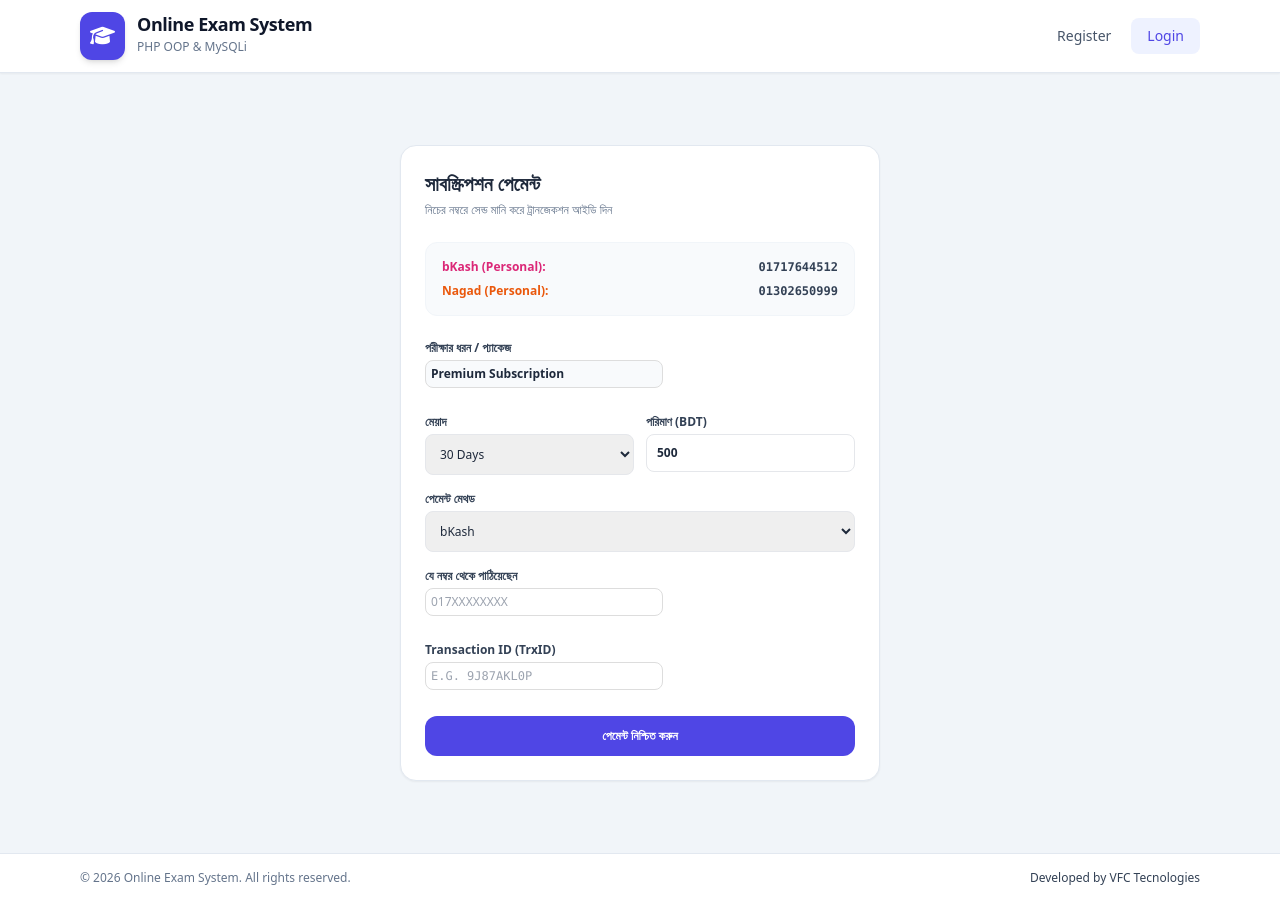
After one commit to bijoymohanta9/mcq, a PHP site: page /checkout.php in a window 1280 px wide. The commit adds this page. Run offline with PHP 8.4, Linux system fonts and the light colour scheme; some libraries are stand-ins or nearby versions.

Commit message:
working on payment method : done

```diff
--- /dev/null
+++ b/checkout.php
@@ -0,0 +1,84 @@
+<?php
+    $filepath = realpath(dirname(__FILE__));
+    include_once ($filepath.'/inc/header.php');
+    include_once ($filepath.'/../classes/Exam.php');
+
+    $userId = Session::get("userid") ? Session::get("userid") : Session::get("userId");
+    $exm = new Exam();
+
+    $msg = "";
+    if ($_SERVER['REQUEST_METHOD'] == 'POST' && isset($_POST['submit_payment'])) {
+        $msg = $exm->createSubscriptionRequest($_POST, $userId);
+    }
+?>
+
+<div class="w-full max-w-lg mx-auto my-10 px-4">
+    <div class="bg-white border border-slate-200 rounded-2xl shadow-sm p-6">
+        <h2 class="text-xl font-bold text-slate-800 mb-1">সাবস্ক্রিপশন পেমেন্ট</h2>
+        <p class="text-xs text-slate-500 mb-6">নিচের নম্বরে সেন্ড মানি করে ট্রানজেকশন আইডি দিন</p>
+
+        <?php if(!empty($msg)) echo $msg; ?>
+
+        <!-- Merchant/Personal Numbers -->
+        <div class="bg-slate-50 rounded-xl p-4 mb-6 border border-slate-100 text-xs space-y-2">
+            <div class="flex justify-between items-center">
+                <span class="font-bold text-pink-600">bKash (Personal):</span>
+                <span class="font-mono font-bold text-slate-700">01717644512</span>
+            </div>
+            <div class="flex justify-between items-center">
+                <span class="font-bold text-orange-600">Nagad (Personal):</span>
+                <span class="font-mono font-bold text-slate-700">01302650999</span>
+            </div>
+        </div>
+
+        <form action="" method="POST" class="space-y-4 text-xs">
+            <!-- Exam / Category Selection -->
+            <div>
+                <label class="block font-bold text-slate-700 mb-1">পরীক্ষার ধরন / প্যাকেজ</label>
+                <input type="text" name="exam_type" value="Premium Subscription" class="w-full p-2.5 border rounded-lg bg-slate-50 font-semibold" readonly>
+                <input type="hidden" name="category_id" value="1"> <!-- Dynamic ID -->
+            </div>
+
+            <div class="grid grid-cols-2 gap-3">
+                <div>
+                    <label class="block font-bold text-slate-700 mb-1">মেয়াদ</label>
+                    <select name="duration" class="w-full p-2.5 border rounded-lg focus:ring-1 focus:ring-indigo-500">
+                        <option value="30 Days">30 Days</option>
+                        <option value="90 Days">90 Days</option>
+                        <option value="365 Days">365 Days</option>
+                    </select>
+                </div>
+                <div>
+                    <label class="block font-bold text-slate-700 mb-1">পরিমাণ (BDT)</label>
+                    <input type="number" name="amount" value="500" class="w-full p-2.5 border rounded-lg font-bold" readonly>
+                </div>
+            </div>
+
+            <!-- Payment Method -->
+            <div>
+                <label class="block font-bold text-slate-700 mb-1">পেমেন্ট মেথড</label>
+                <select name="payment_method" class="w-full p-2.5 border rounded-lg focus:ring-1 focus:ring-indigo-500" required>
+                    <option value="bKash">bKash</option>
+                    <option value="Nagad">Nagad</option>
+                    <option value="Rocket">Rocket</option>
+                </select>
+            </div>
+
+            <div>
+                <label class="block font-bold text-slate-700 mb-1">যে নম্বর থেকে পাঠিয়েছেন</label>
+                <input type="text" name="sender_number" placeholder="017XXXXXXXX" class="w-full p-2.5 border rounded-lg" required>
+            </div>
+
+            <div>
+                <label class="block font-bold text-slate-700 mb-1">Transaction ID (TrxID)</label>
+                <input type="text" name="trx_id" placeholder="e.g. 9J87AKL0P" class="w-full p-2.5 border rounded-lg uppercase font-mono" required>
+            </div>
+
+            <button type="submit" name="submit_payment" class="w-full bg-indigo-600 hover:bg-indigo-700 text-white font-bold py-3 rounded-xl transition">
+                পেমেন্ট নিশ্চিত করুন
+            </button>
+        </form>
+    </div>
+</div>
+
+<?php include 'inc/footer.php'; ?>
--- a/classes/Exam.php
+++ b/classes/Exam.php
@@ -85,6 +85,39 @@ public function saveExamResult($userId, $categoryId, $subjectId, $total, $score,
     } else {
         return false;
     }
+}
+
+public function createSubscriptionRequest($data, $userId) {
+    $userId         = (int)$userId;
+    $category_id    = (int)$this->fm->validation($data['category_id']);
+    $exam_type      = mysqli_real_escape_string($this->db->link, $this->fm->validation($data['exam_type']));
+    $duration       = mysqli_real_escape_string($this->db->link, $this->fm->validation($data['duration']));
+    $amount         = (float)$this->fm->validation($data['amount']);
+    $payment_method = mysqli_real_escape_string($this->db->link, $this->fm->validation($data['payment_method']));
+    $sender_number  = mysqli_real_escape_string($this->db->link, $this->fm->validation($data['sender_number']));
+    $trx_id         = mysqli_real_escape_string($this->db->link, $this->fm->validation($data['trx_id']));
+
+    if (empty($trx_id) || empty($sender_number)) {
+        return "<div class='p-3 bg-rose-50 text-rose-600 rounded-lg text-xs font-bold mb-4'>সকল ফিল্ড পূরণ করুন!</div>";
+    }
+
+    $query = "INSERT INTO tbl_subscription(user_id, category_id, exam_type, duration, amount, payment_method, trx_id, sender_number, status)
+              VALUES('$userId', '$category_id', '$exam_type', '$duration', '$amount', '$payment_method', '$trx_id', '$sender_number', 'pending')";
+
+    $inserted = $this->db->insert($query);
+
+    if ($inserted) {
+        return "<div class='p-3 bg-emerald-50 text-emerald-700 rounded-lg text-xs font-bold mb-4'>পেমেন্ট রিকোয়েস্ট জমা হয়েছে! অ্যাডমিন ভেরিফাই করে এক্টিভ করে দেবে।</div>";
+    } else {
+        return "<div class='p-3 bg-rose-50 text-rose-600 rounded-lg text-xs font-bold mb-4'>পেমেন্ট রিকোয়েস্ট পাঠাতে সমস্যা হয়েছে।</div>";
+    }
+}
+
+public function getSubscriptionByUserId($userId) {
+    $userId = (int)$userId;
+    $query  = "SELECT * FROM tbl_subscription WHERE user_id = '$userId' ORDER BY id DESC";
+    $result = $this->db->select($query);
+    return $result;
 }
 
   // সফট ডিলিট করার জন্য (DELETE কোয়েরির বদলে UPDATE কোয়েরি)
--- a/inc/header.php
+++ b/inc/header.php
@@ -1,17 +1,27 @@
 <?php
+    ob_start();
     $filepath = realpath(dirname(__FILE__));
     include_once ($filepath.'/../lib/Session.php');
     Session::init();
     include_once ($filepath.'/../lib/Database.php');
     include_once ($filepath.'/../helpers/Format.php');
+
     spl_autoload_register(function($class){
         include_once "classes/".$class.".php";
     });
+
     $db = new Database();
     $fm = new Format();
     $usr = new User();
     $exm = new Exam();
     $pro = new Process();
+
+    // Logout handling before HTML output
+    if (isset($_GET['action']) && $_GET['action'] == 'logout') {
+        Session::destroy();
+        header("Location: index.php");
+        exit();
+    }
 
     header("Cache-Control: no-store, no-cache, must-revalidate");
     header("Cache-Control: pre-check=0, post-check=0, max-age=0");
@@ -40,14 +50,6 @@ header("Last-Modified: " . gmdate("D, d M Y H:i:s") . " GMT");
     <script src="js/main.js"></script>
 </head>
 <body class="bg-slate-100 min-h-screen flex flex-col justify-between font-sans text-slate-800">
-
-    <?php
-    if (isset($_GET['action']) && $_GET['action'] == 'logout') {
-        Session::destroy();
-        header("Location:index.php");
-        exit();
-    }
-    ?>
 
     <!-- Main Navigation Header -->
     <header class="bg-white shadow-sm border-b border-slate-200 sticky top-0 z-50">
@@ -81,6 +83,16 @@ header("Last-Modified: " . gmdate("D, d M Y H:i:s") . " GMT");
                             <i class="fa-solid fa-clock-rotate-left text-indigo-400"></i> Exam Records
                         </a>
 
+                        <!-- My Subscriptions -->
+                        <a href="my_subscriptions.php" class="px-3 py-2 text-sm font-medium text-slate-700 hover:text-indigo-600 hover:bg-slate-50 rounded-lg transition flex items-center gap-1.5">
+                            <i class="fa-solid fa-gem text-amber-500"></i> Subscriptions
+                        </a>
+
+                        <!-- Buy Subscription Button -->
+                        <a href="subscription.php" class="px-3.5 py-2 text-sm font-bold text-white bg-indigo-600 hover:bg-indigo-700 rounded-xl transition shadow-sm flex items-center gap-1.5">
+                            <i class="fa-solid fa-cart-shopping"></i> Buy Plan
+                        </a>
+
                         <a href="?action=logout" class="px-3 py-2 text-sm font-medium text-rose-600 hover:bg-rose-50 rounded-lg transition flex items-center gap-1.5">
                             <i class="fa-solid fa-right-from-bracket"></i> Logout
                         </a>
```
Also changed, not shown: my_subscriptions.php (added, +99 -0 lines), subscription.php (+22 -24 lines). Lines whose indentation alone changed are shown as unchanged.
